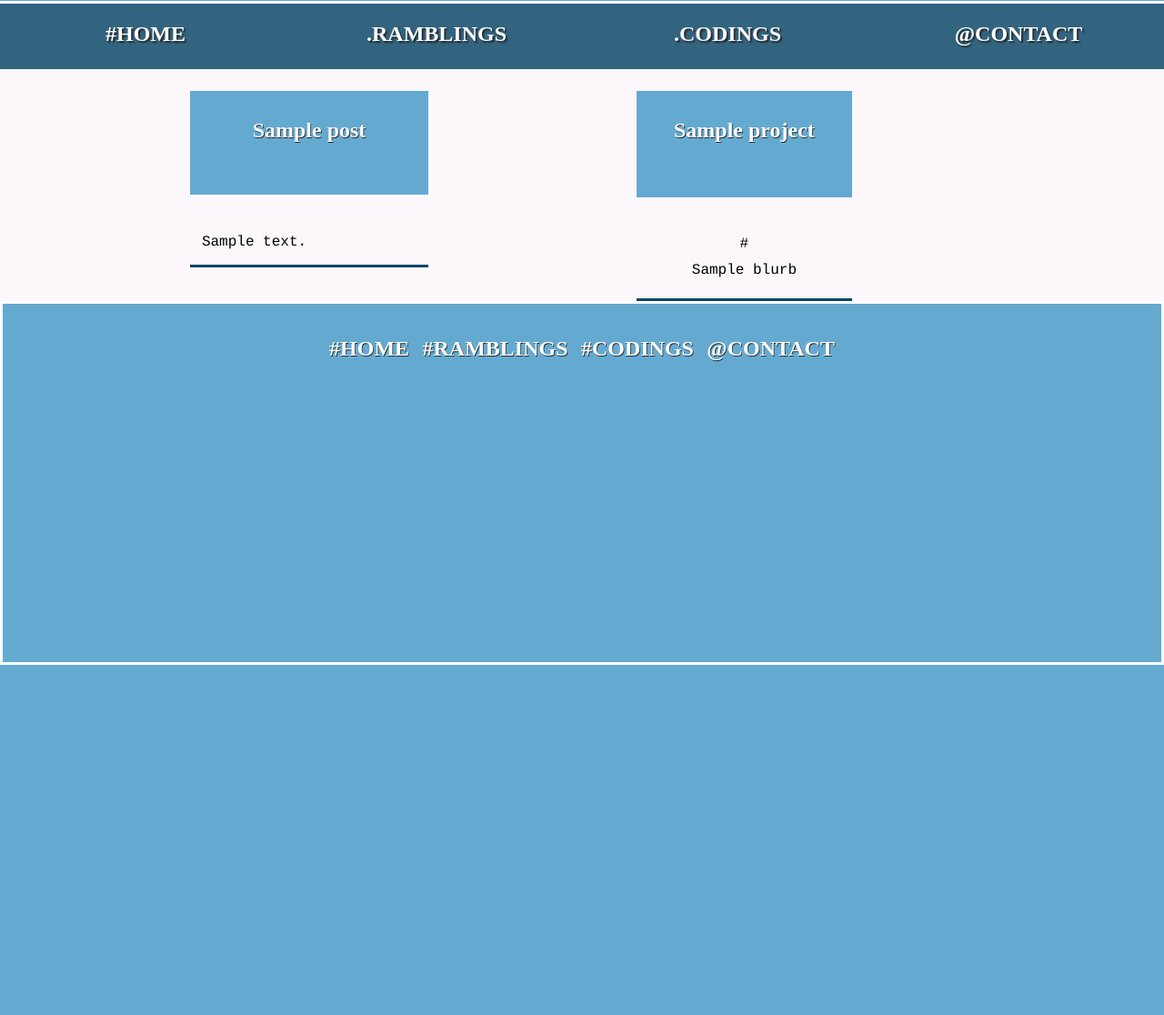
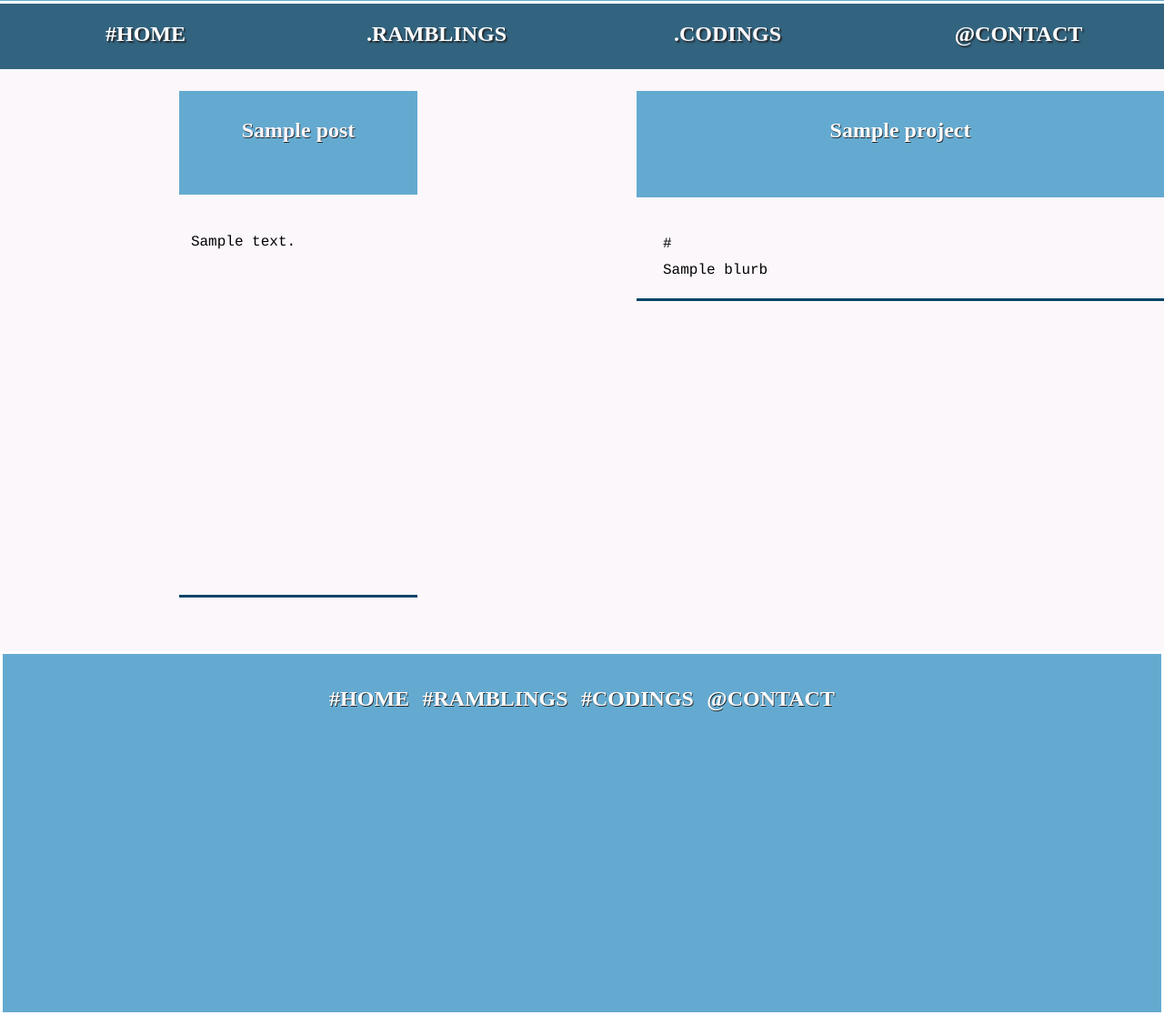
Before and after one commit to ohmanfoo/ohman-talltales, a Python web app: template templates/content.html in a window 1280 px wide. Shown: the part 1143-2259 px from the top of the page at 91% size. Before the commit the page ends 1874 px from the top, so only its background shows below. Run offline with Jinja, Linux system fonts and the light colour scheme; the template is opened without the code that fills it: most values are stand-ins (such as "Sample title", 1, 10 or a date in 2020); some web fonts are replaced.

Commit message:
css fix --post height

```diff
--- a/ohmanfoo.py
+++ b/ohmanfoo.py
@@ -5,7 +5,6 @@ import webapp2
 import jinja2
 from lib.vartools import *
 from google.appengine.api import urlfetch
-from google.appengine.api import mail
 from google.appengine.ext import db
 from models.models import *
 
--- a/static/css/main.css
+++ b/static/css/main.css
@@ -3,7 +3,6 @@
     text-decoration: none;
 }
 body {
-    cursor: default;
     font-family: 'Courier', sans-serif;
     font-size: 1em;
     margin: 0;
@@ -34,6 +33,8 @@ p.side-url {
     background-color: rgb(251, 247, 251);
     line-height: 1.8em;
     width: 100%;
+    overflow: hidden;
+    text-overflow: ellipsis;
 }
 b.date{
     font-size: xx-small;
@@ -124,6 +125,10 @@ b.date{
     font-family: 'denk one';
     font-size: x-large;
 }
+.box h2:hover {
+    cursor: pointer;
+}
+
 .box:nth-child(even) {
     color: white;
 }
@@ -217,13 +222,14 @@ b.date{
     flex-grow: 1;
     flex-shrink: 1;
     width: 33%;
+    height: 40em;
     max-width: 40%;
     background: rgb(251, 247, 251);
-    margin-left: 1.5em;
     float: left;
     overflow: hidden;
     border-right-color: white;
     color: #034569;
+    text-align: left;
 }
 
 .post p:first-of-type {
@@ -243,12 +249,20 @@ b.date{
     min-height: 4.9em;
     text-shadow: .7415px .7415px .500001px #262626;
 }
+
+.post-content {
+    overflow: auto;
+    height: 65%;
+    margin-right: -1em;
+}
+
 .project {
     margin-left: .75em;
     flex-basis: 50%;
     flex-grow: 1;
     width: 33%;
-    max-width: 40%;
+    /*max-width: 40%;*/
+    text-align: left;
 }
 .project h3 {
     font-size: x-large;
@@ -338,6 +352,15 @@ b.date{
         width: 90%;
         text-indent: 0em;
     }
+    #blog, #side-projects {
+        flex-flow: column wrap;
+    }
+    .post, .project {
+        width: auto;
+        max-width: available;
+        max-width: -webkit-fill-available;
+        max-width: -moz-available;
+    }
     .primary {
         width: 100%;
         height: 33.333%;
@@ -354,6 +377,7 @@ b.date{
         width: 100%;
         height: 33.333%;
         float: left;
+        display: none;
     }
     .box2 {
         order: 4;
--- a/templates/content.html
+++ b/templates/content.html
@@ -28,7 +28,7 @@
     {% for post in posts %}
         <div class='flex-content post'>
             <h3>{{post.subject}}</h3>
-            <p>{{post.content}}</p>
+            <p class='post-content'>{{post.content}}</p>
             <br>
         </div>
         {% endfor %}
--- a/views/views.py
+++ b/views/views.py
@@ -126,8 +126,8 @@ class NewPost(OhmanHandler):
             p.put()
             self.redirect('/blog/%s' % str(p.key().id()))
         else:
-            error = 'post arguments error'
-            self.render('/admin/newpost', subject=subject,
+            error = 'subject and content are both required'
+            self.render('/admin/newpost.html', subject=subject,
             			content=content,
             			error=error)
 
```
Also changed, not shown: 8 other files.
